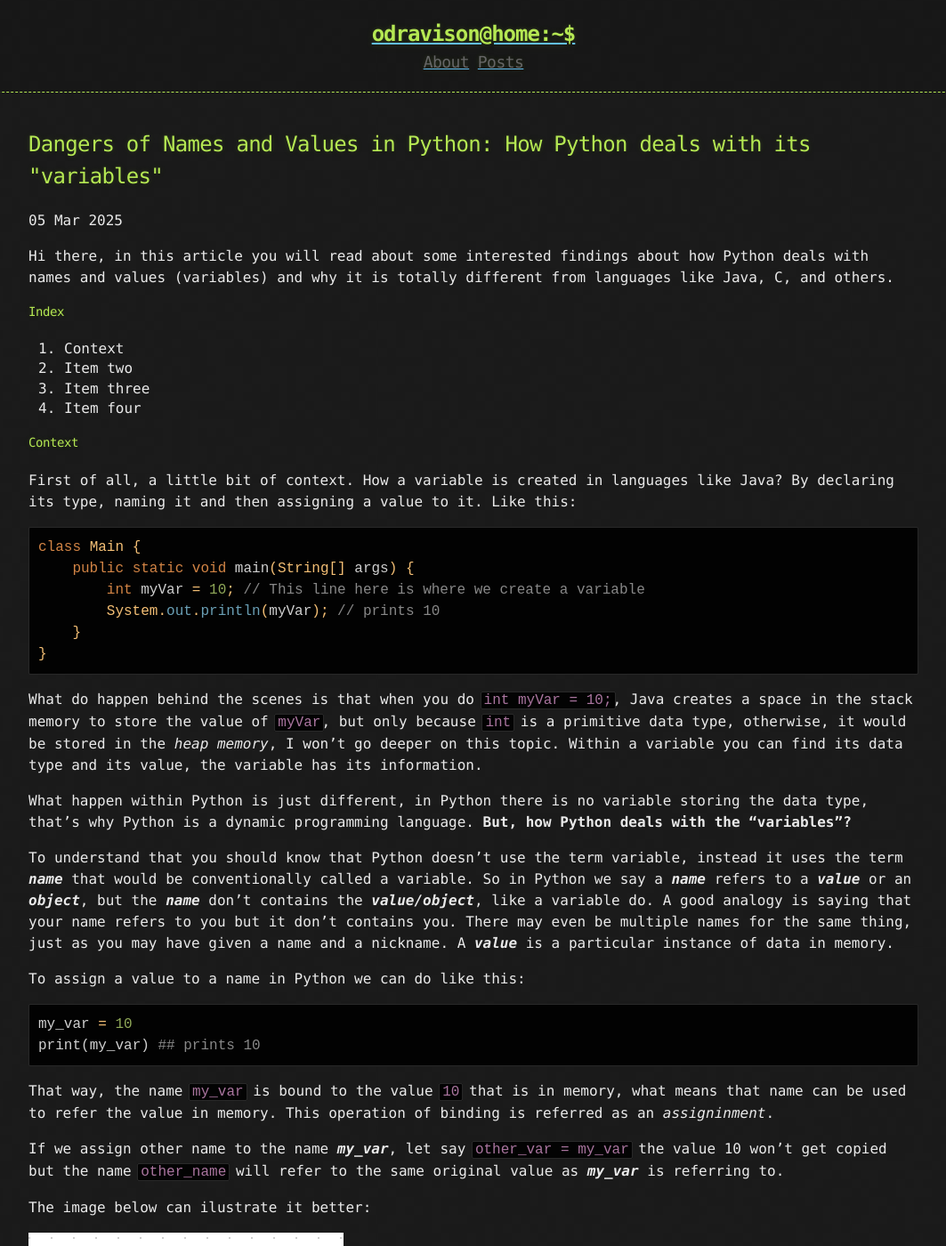
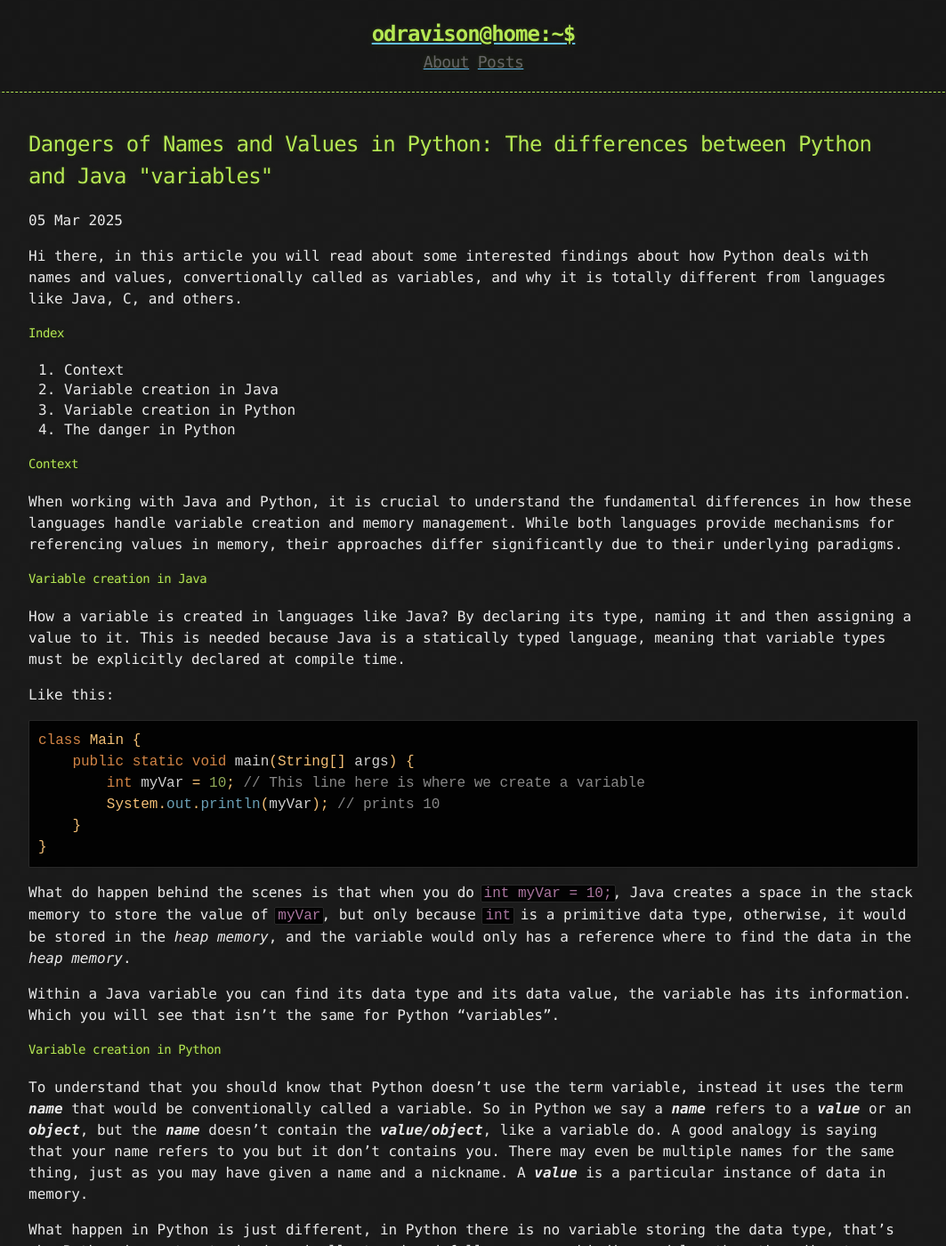
Before and after one commit to odravison/odravison.github.io, a Jekyll site: the page built from _posts/2025-03-05-Names-And-Values.md, in a window 1280 px wide and 1400 px high. Shown: the whole window at 89% size, without its empty margins (108-1171 px from the left). Built offline with Jekyll 4.4.1, drawn with Linux system fonts in a browser that asks for light colours; some of the changed text lies outside the part shown.

Commit message:
Changes the article and inserts more information and images

````diff
--- a/_posts/2025-03-05-Names-And-Values.md
+++ b/_posts/2025-03-05-Names-And-Values.md
@@ -1,21 +1,26 @@
 ---
-title: 'Dangers of Names and Values in Python: How Python deals with its "variables"'
+title: 'Dangers of Names and Values in Python: The differences between Python and Java "variables"'
 published: true
 ---
 
-Hi there, in this article you will read about some interested findings about how Python deals with names and values (variables) and why it is totally different from languages like Java, C, and others.
+Hi there, in this article you will read about some interested findings about how Python deals with names and values, convertionally called as variables, and why it is totally different from languages like Java, C, and others.
 
 #### [](#index) Index
 
 1.  Context
-1.  Item two
-1.  Item three
-1.  Item four
+1.  Variable creation in Java
+1.  Variable creation in Python
+1.  The danger in Python
 
 
 #### [](#context) Context
 
-First of all, a little bit of context. How a variable is created in languages like Java? By declaring its type, naming it and then assigning a value to it.
+When working with Java and Python, it is crucial to understand the fundamental differences in how these languages handle variable creation and memory management. While both languages provide mechanisms for referencing values in memory, their approaches differ significantly due to their underlying paradigms.
+
+#### [](#Variable-creation-in-Java) Variable creation in Java
+
+How a variable is created in languages like Java? By declaring its type, naming it and then assigning a value to it. This is needed because Java is a statically typed language, meaning that variable types must be explicitly declared at compile time.
+
 Like this:
 ```java
 class Main {
@@ -25,22 +30,42 @@
     }
 }
 ```
-What do happen behind the scenes is that when you do `int myVar = 10;`, Java creates a space in the stack memory to store the value of `myVar`, but only because `int` is a primitive data type, otherwise, it would be stored in the _heap memory_, I won't go deeper on this topic. Within a variable you can find its data type and its value, the variable has its information.
+What do happen behind the scenes is that when you do `int myVar = 10;`, Java creates a space in the stack memory to store the value of `myVar`, but only because `int` is a primitive data type, otherwise, it would be stored in the _heap memory_, and the variable would only has a reference where to find the data in the _heap memory_.
 
-What happen within Python is just different, in Python there is no variable storing the data type, that's why Python is a dynamic programming language. **But, how Python deals with the "variables"?**
+Within a Java variable you can find its data type and its data value, the variable has its information. Which you will see that isn't the same for Python "variables".
 
-To understand that you should know that Python doesn't use the term variable, instead it uses the term _**name**_ that would be conventionally called a variable. So in Python we say a _**name**_ refers to a **_value_** or an _**object**_, but the _**name**_ don't contains the _**value/object**_, like a variable do. A good analogy is saying that your name refers to you but it don't contains you. There may even be multiple names for the same thing, just as you may have given a name and a nickname. A _**value**_ is a particular instance of data in memory.
+#### [](#Variable-creation-in-Java) Variable creation in Python
 
-To assign a value to a name in Python we can do like this:
+To understand that you should know that Python doesn't use the term variable, instead it uses the term _**name**_ that would be conventionally called a variable. So in Python we say a _**name**_ refers to a **_value_** or an _**object**_, but the _**name**_ doesn't contain the _**value/object**_, like a variable do. A good analogy is saying that your name refers to you but it don't contains you. There may even be multiple names for the same thing, just as you may have given a name and a nickname. A _**value**_ is a particular instance of data in memory.
+
+What happen in Python is just different, in Python there is no variable storing the data type, that's why Python in contrast, is dynamically typed and follows a name-binding model rather than direct memory assignment. Variables in Python are merely names that reference objects in memory. You can assign a _name_ firstly with a `float` value and in the very next line, use the same _name_ to assign a `int` value and no error will happen. Like this:
 ```python
-my_var = 10
-print(my_var) ## prints 10
+cloth_price = 19.99 ## Assigning a float
+cloth_price = 10 ## Assigning a int
 ```
+The code above demonstrates how assign a _value_ to a _name_ in Python. That way, the name `cloth_price` is bound to the value `10` which is in the memory, meaning that the name `cloth_price` can be used to refer the value `10` in memory. This operation of binding is referred as an _assigninment_.
 
-That way, the name `my_var` is bound to the value `10` that is in memory, what means that name can be used to refer the value in memory. This operation of binding is referred as an _assigninment_.
-
-If we assign other name to the name **_my_var_**, let say `other_var = my_var` the value 10 won't get copied but the name `other_name` will refer to the same original value as **_my_var_** is referring to.
+If we assign other name to the name `cloth_price`, let say `blouse = cloth_price` the value 10 won't get copied but the name `blouse` will refer to the same original value as `cloth_price` is bounded.
 
 The image below can ilustrate it better:
 
 ![](https://github.com/odravison/odravison.github.io/blob/main/not_included_assets/assigning_two_names_same_value.png?raw=true)
+
+What should happen if we modify the value referenced using the name `cloth_price`, will modify the value referenced by the name `blouse`? The answer is **NO**!
+
+The reason is when a variable is assigned in Python, it does not store a value directly but instead acts as a label pointing to an object in memory, so if we do that:
+
+```python
+cloth_price = 10
+blouse = cloth_price
+print(cloth_price) ## prints 10
+print(blouse) ## prints 10
+cloth_price = 13
+print(cloth_price) ## prints 13
+print(blouse) ## prints 10
+```
+It can be ilustrated as below:
+
+![](https://github.com/odravison/odravison.github.io/blob/main/not_included_assets/assigning_two_names_different_values.png?raw=true)
+
+As you can see, `cloth_price` and `blouse` both reference the same integer object 10. After the line `cloth_price = 13` is executed, in this case since integers are immutable in Python, any modification (`cloth_price = 13`) results in `cloth_price` pointing to a new object.
````
Also changed, not shown: not_included_assets/assigning_two_names_different_values.png (added), not_included_assets/assigning_two_names_same_value.png.
